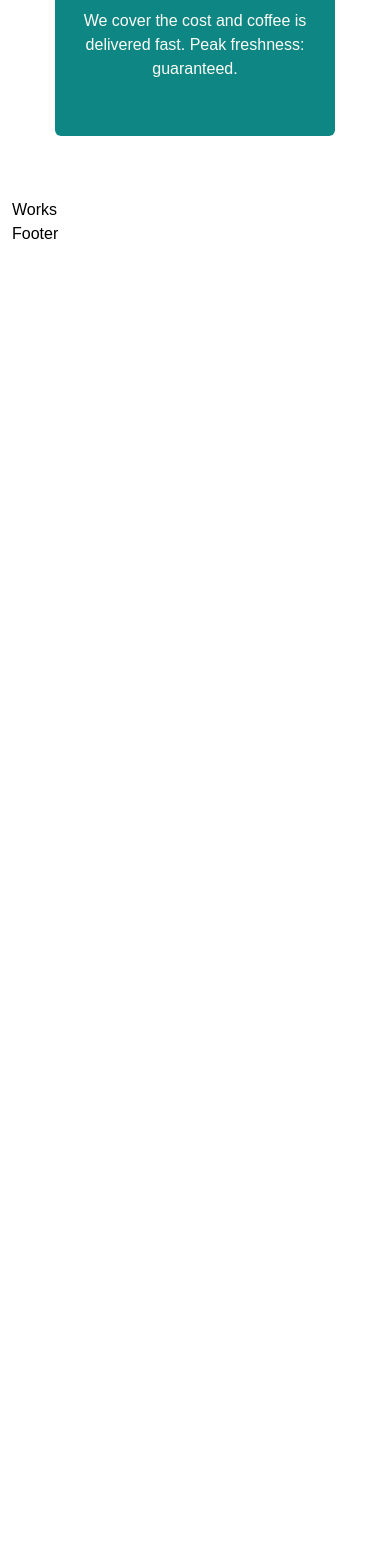
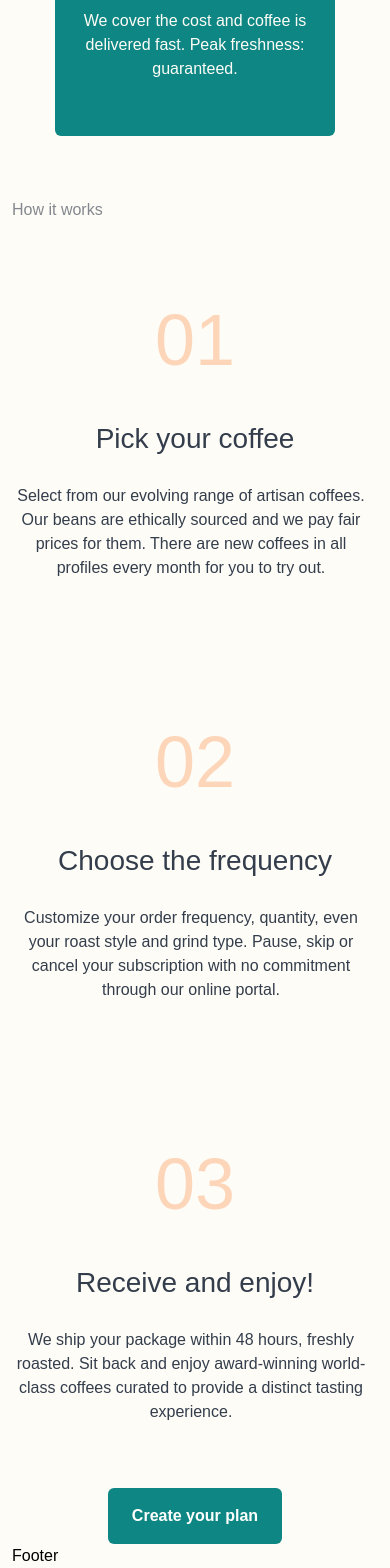
Before and after one commit to epalacio/portfolio-coffeeroasters, a React (Create React App) app: page / in a window 390 px wide. Shown: the part 3502-5070 px from the top of the page. Before the commit the page ends 3748 px from the top, so only its background shows below. Built offline with nearby package versions, Linux system fonts and the light colour scheme.

Commit message:
added works with design + responsiveness

```diff
--- a/src/components/Works.component.jsx
+++ b/src/components/Works.component.jsx
@@ -1,6 +1,38 @@
 const Works = () => {
+    const steps = [
+        {
+            'step': '01',
+            'title': 'Pick your coffee',
+            'description': 'Select from our evolving range of artisan coffees. Our beans are ethically sourced and we pay fair prices for them. There are new coffees in all profiles every month for you to try out.'
+        },
+        {
+            'step': '02',
+            'title': 'Choose the frequency',
+            'description': 'Customize your order frequency, quantity, even your roast style and grind type. Pause, skip or cancel your subscription with no commitment through our online portal.'
+        },
+        {
+            'step': '03',
+            'title': 'Receive and enjoy!',
+            'description': 'We ship your package within 48 hours, freshly roasted. Sit back and enjoy award-winning world-class coffees curated to provide a distinct tasting experience.'
+        }
+    ]
+
     return (
-        <div>Works</div>
+        <div className='mt-52'>
+            <h2 className='text-gray'>How it works</h2>
+            <div>
+            </div>
+            <div className='flex flex-col md:flex-row'>
+                {steps.map(step => (
+                    <div className='text-center md:text-left my-16'>
+                        <p className='text-heroTitleDesktop text-paleOrange font-fraunces'>{step.step}</p>
+                        <h3 className='text-darkGrayBlue text-featuresTitleMobile md:text-featuresTitleTablet my-6'>{step.title}</h3>
+                        <p className='text-darkGrayBlue pr-2 md:pr-16'>{step.description}</p>
+                    </div>
+                ))}
+            </div>
+            <a  className='block mx-auto md:mx-0 py-4 px-6 text-white bg-darkCyan hover:bg-viking max-w-max rounded-md font-fraunces font-bold' href="/">Create your plan</a>
+        </div>
      );
 }
 
--- a/src/index.css
+++ b/src/index.css
@@ -11,6 +11,7 @@ font-family: 'Fraunces', serif; */
 body {
   margin: 0;
   font-family: 'Barlow', sans-serif;
+  background: #FEFCF7;
 }
 
 h1,
```
